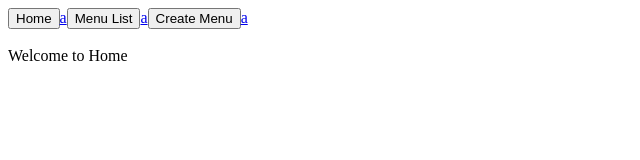
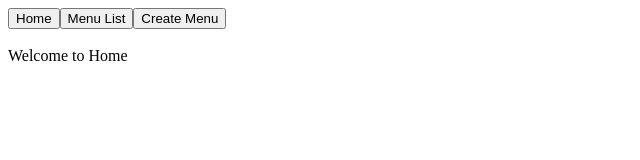
Before and after one commit to Wyze00/pbp-uts-1124037, a React (Vite) app: page / in a window 1280 px wide. Shown: the top 160 px of the page, without its empty margins (0-640 px from the left). Built offline with nearby package versions, Linux system fonts and the light colour scheme.

Commit message:
add some details

```diff
--- a/src/Layout.tsx
+++ b/src/Layout.tsx
@@ -4,9 +4,9 @@ import { NavLink } from "react-router";
 export default function Layout(props: PropsWithChildren): React.JSX.Element {
     return (
         <div>
-            <NavLink to="/"><button>Home</button>a</NavLink>
-            <NavLink to="/menu"><button>Menu List</button>a</NavLink>
-            <NavLink to="/menu/create"><button>Create Menu</button>a</NavLink>
+            <NavLink to="/"><button>Home</button></NavLink>
+            <NavLink to="/menu"><button>Menu List</button></NavLink>
+            <NavLink to="/menu/create"><button>Create Menu</button></NavLink>
             <br />
             <br />
             {props.children}
```
